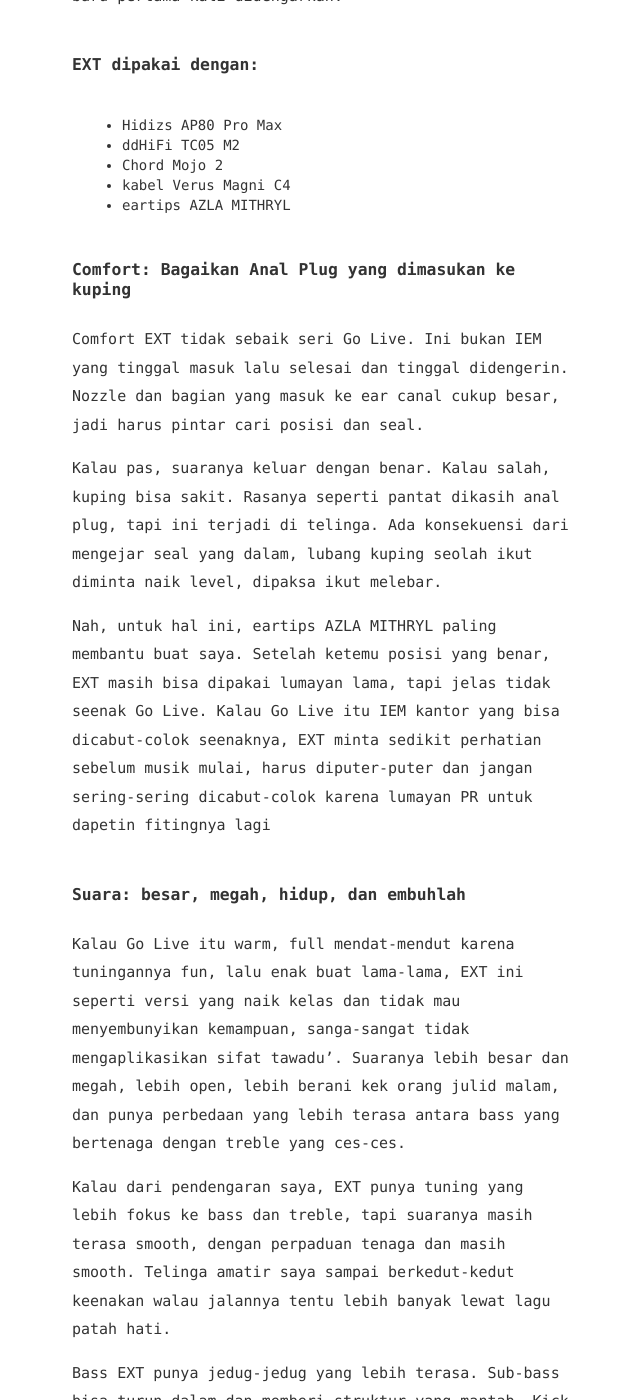
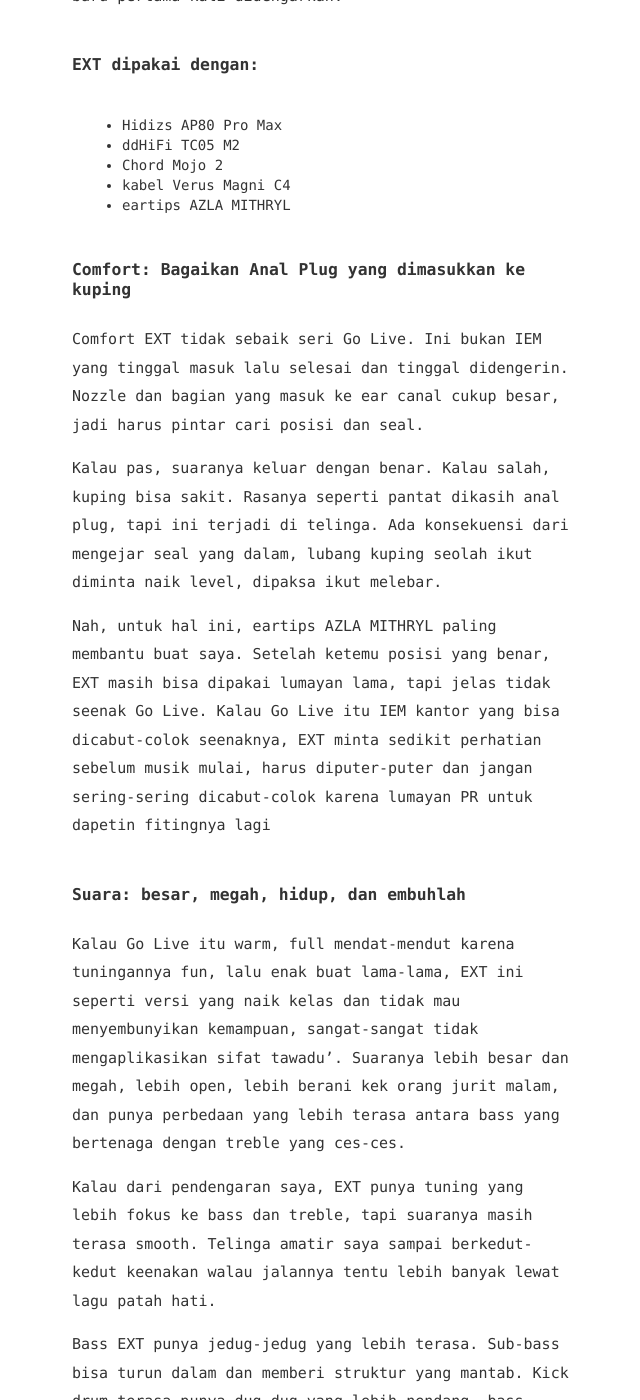
Before and after one commit to harjunacandra/harjuna.github.io, a Jekyll site: the page built from _posts/2026-09-05-Obituari-Isi-Dompet-Vision-Ears-EXT.md, in a window 1280 px wide and 1400 px high, scrolled down 1581 px. Shown: the whole window, without its empty margins (318-958 px from the left). Built offline with Jekyll 4.4.1, drawn with Linux system fonts in a browser that asks for light colours; some of the changed text lies outside the part shown.

Commit message:
Fix typos and improve clarity in Vision Ears EXT review
Perbaiki beberapa kesalahan ketik dan penulisan dalam review Vision Ears EXT, termasuk penyesuaian pada istilah dan frasa untuk meningkatkan kejelasan.

```diff
--- a/_posts/2026-09-05-Obituari-Isi-Dompet-Vision-Ears-EXT.md
+++ b/_posts/2026-09-05-Obituari-Isi-Dompet-Vision-Ears-EXT.md
@@ -22,7 +22,7 @@
 - kabel Verus Magni C4
 - eartips AZLA MITHRYL
 
-### Comfort: Bagaikan Anal Plug yang dimasukan ke kuping
+### Comfort: Bagaikan Anal Plug yang dimasukkan ke kuping
 
 Comfort EXT tidak sebaik seri Go Live. Ini bukan IEM yang tinggal masuk lalu selesai dan tinggal didengerin. Nozzle dan bagian yang masuk ke ear canal cukup besar, jadi harus pintar cari posisi dan seal.
 
@@ -32,9 +32,9 @@
 
 ### Suara: besar, megah, hidup, dan embuhlah
 
-Kalau Go Live itu warm, full mendat-mendut karena tuningannya fun, lalu enak buat lama-lama, EXT ini seperti versi yang naik kelas dan tidak mau menyembunyikan kemampuan, sanga-sangat tidak mengaplikasikan sifat tawadu'. Suaranya lebih besar dan megah, lebih open, lebih berani kek orang julid malam, dan punya perbedaan yang lebih terasa antara bass yang bertenaga dengan treble yang ces-ces.
+Kalau Go Live itu warm, full mendat-mendut karena tuningannya fun, lalu enak buat lama-lama, EXT ini seperti versi yang naik kelas dan tidak mau menyembunyikan kemampuan, sangat-sangat tidak mengaplikasikan sifat tawadu'. Suaranya lebih besar dan megah, lebih open, lebih berani kek orang jurit malam, dan punya perbedaan yang lebih terasa antara bass yang bertenaga dengan treble yang ces-ces.
 
-Kalau dari pendengaran saya, EXT punya tuning yang lebih fokus ke bass dan treble, tapi suaranya masih terasa smooth, dengan perpaduan tenaga dan masih smooth. Telinga amatir saya sampai berkedut-kedut keenakan walau jalannya tentu lebih banyak lewat lagu patah hati.
+Kalau dari pendengaran saya, EXT punya tuning yang lebih fokus ke bass dan treble, tapi suaranya masih terasa smooth. Telinga amatir saya sampai berkedut-kedut keenakan walau jalannya tentu lebih banyak lewat lagu patah hati.
 
 Bass EXT punya jedug-jedug yang lebih terasa. Sub-bass bisa turun dalam dan memberi struktur yang mantab. Kick drum terasa punya dug-dug yang lebih nendang, bass gitar lebih gampang diikuti, dan bagian low musik punya energi yang bikin lagu terasa bergerak. Tapi bass-nya tidak cuma besar buat gaya-gayaan, masih tetap ada rasa mendat-mendutnya, tapi tidak kehilangan kontrol
 
@@ -50,15 +50,15 @@
 
 ### Teknikal, soundstage-nya gila bagi saya
 
-Bagian paling gila dari EXT MK1, buat saya, adalah soundstage-nya.
+Bagian yang gila dari EXT, buat saya, adalah soundstage-nya.
 
 Ini soundstage terluas yang pernah saya dengar dari IEM. Bukan, bukan cuma “lumayan luas untuk ukuran IEM.” Bukan juga “terasa sedikit keluar kepala.” EXT terkadang terasa seperti pakai headphone. Musik bisa melebar ke samping, punya ruang depan-belakang, dan memberi  depth yang membuat aransemen tidak bertumpuk dan dijejalkan ke dalam kuping.
 
-Di OST game, ini terasa trengginas. Orkestra, detil kecil, dan perkusi tidak dilempar jadi satu ke tengah. Ada instrumen yang terasa datang dari samping, ada yang sedikit mundur, ada vokal yang tetap berdiri di tengah. Saat lagunya ramai, EXT tidak campur aduk dan terkena panic attack.
+Di OST game, ini terasa trengginas. Orkestra, detil kecil, dan perkusi tidak dilempar jadi satu ke tengah. Ada instrumen yang terasa datang dari samping, ada yang sedikit mundur, ada vokal yang tetap berdiri di tengah. Saat lagunya ramai, EXT tidak campur aduk kek bubur
 
 Imaging dan layering-nya juga kuat. Masih gampang membayangkan posisi instrumen ketika lagu mulai full instrumen. Vokal, gitar, drum, bass, dan detil kecil tidak berubah jadi satu saling tindih. Setiap elemen punya jalur sendiri. Rasanya bukan seperti semua pemain dikumpulkan dalam satu studio kecil, tapi diberi tempat masing-masing sebelum disuruh mulai.
 
-Clarity-nya mantab. Detail kecil keluar dengan mudah, tanpa harus memaksa volume naik. Kalau Go Live itu jelas tapi tetap santai, EXT lebih seperti jelas sambil membuka semua potensi yang ada di suatu lagi.
+Clarity-nya mantab. Detail kecil keluar dengan mudah, tanpa harus memaksa volume naik. Kalau Go Live itu clear tapi tetap santai, EXT ini lebih clear namun malah membuka semua potensi yang ada di suatu lagu.
 
 ### Fatigue: tergantung lagu, volume, dan mood
 
@@ -68,7 +68,7 @@
 
 Tapi di volume wajar, EXT masih sangat enak. Bukan IEM yang ingin dipakai sambil mengerjakan excel selama delapan jam tanpa sadar waktu seperti Go Live. EXT lebih cocok ketika memang mau duduk dan benar-benar mendengar musik. Bahasa gaulnya, critical listening: duduk, diam sebentar, putar lagu yang sudah hafal, lalu senyum-senyum karena ada bunyi yang dulu lewat begitu saja.
 
-Chord Mojo 2 paling cocok buat saya. Ada tenaga, kontrol, dan ruang yang membuat EXT terasa makin Mantab. Kalau butuh portable, saya sering memasangkan dengan Fiio BTR17, namun ya memang gak seenak Chord mojo 2
+Chord Mojo 2 paling cocok buat saya. Ada tenaga, kontrol, dan ruang yang membuat EXT terasa makin Mantab. Kalau butuh portable, saya sering memasangkan dengan Fiio BTR17, namun ya memang gak seenak Chord Mojo 2
 
 ### Kesimpulan
 
```
Also changed, not shown: other parts of _posts/2026-09-05-Obituari-Isi-Dompet-Vision-Ears-EXT.md (+2 -2 lines).
